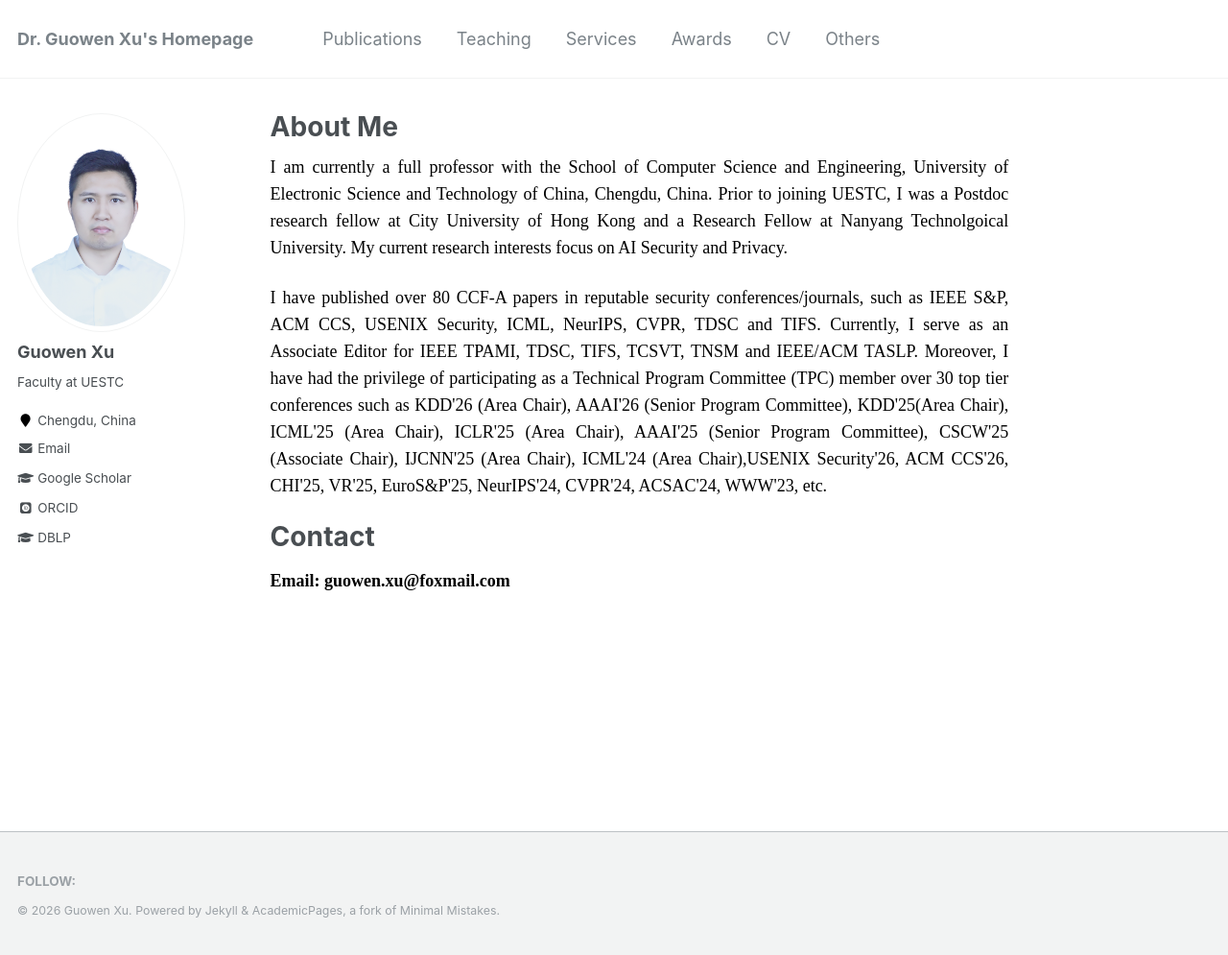
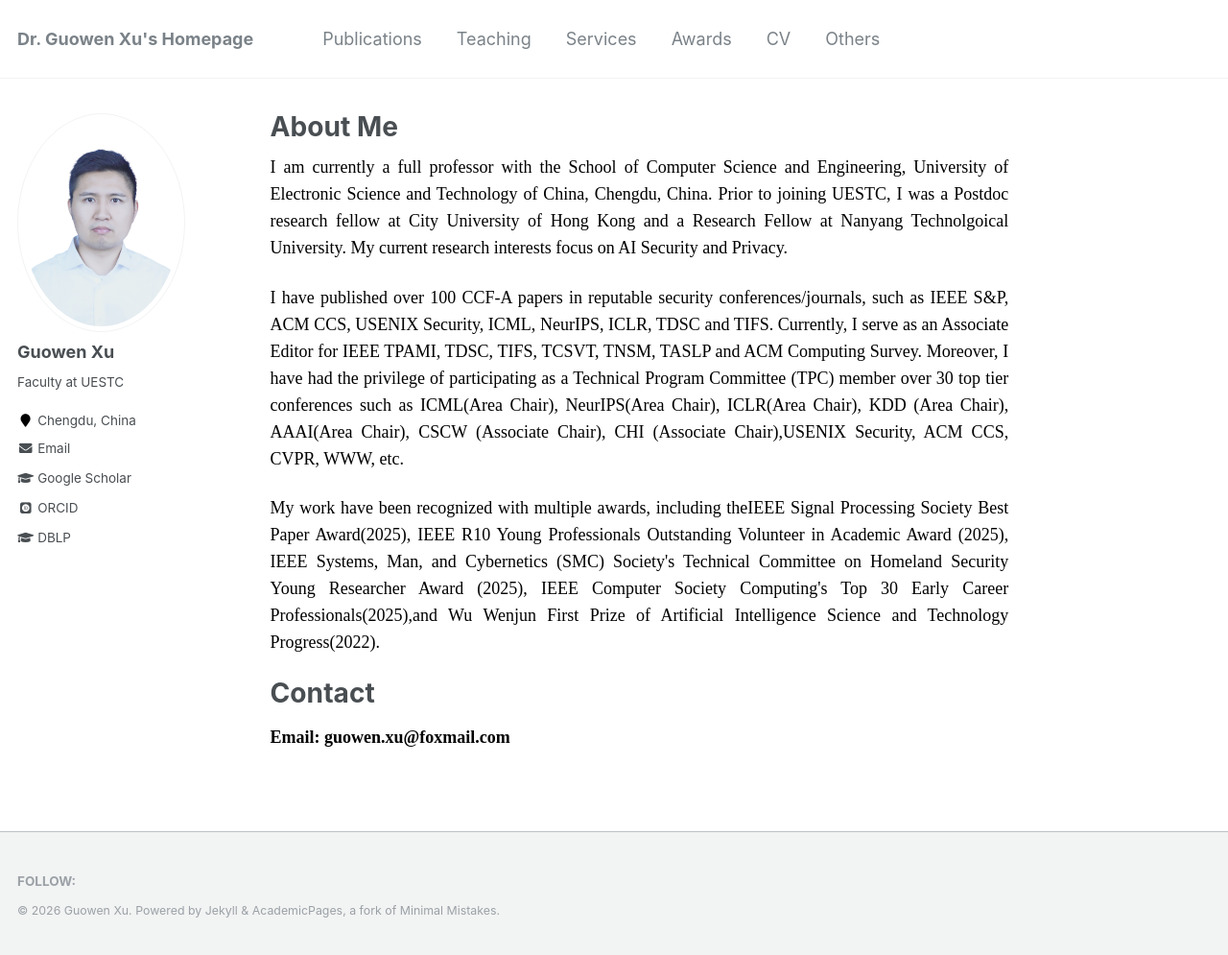
Before and after one commit to Guowen-xu/guowen-xu.github.io, a Jekyll site: the page built from _pages/about.md, in a window 1280 px wide and 995 px high. Shown: the whole window at 96% size. Built offline with Jekyll 4.4.1, drawn with Linux system fonts in a browser that asks for light colours; some web fonts are replaced.

Commit message:
Update about.md

```diff
--- a/_pages/about.md
+++ b/_pages/about.md
@@ -10,7 +10,9 @@ redirect_from:
 
 <p align="justify">  <font face="Times New Roman" color=black size=4> I am currently a full professor with the School of Computer Science and Engineering, University of Electronic Science and Technology of China, Chengdu, China. Prior to joining UESTC, I was a Postdoc research fellow at City University of Hong Kong and a  Research  Fellow at Nanyang Technolgoical University. My current research interests focus on  AI Security and Privacy. </font> </p>
 
-<p align="justify"> <font face="Times New Roman" color=black size=4> I have published over 80 CCF-A papers in reputable security conferences/journals, such as IEEE S&P, ACM CCS, USENIX Security, ICML, NeurIPS, CVPR, TDSC and TIFS. Currently, I serve as an Associate Editor for IEEE TPAMI, TDSC, TIFS, TCSVT, TNSM and IEEE/ACM TASLP. Moreover, I have had the privilege of participating as a Technical Program Committee (TPC) member over 30 top tier conferences such as KDD'26 (Area Chair), AAAI'26 (Senior Program Committee), KDD'25(Area Chair), ICML'25 (Area Chair), ICLR'25 (Area Chair), AAAI'25 (Senior Program Committee), CSCW'25 (Associate Chair), IJCNN'25 (Area Chair), ICML'24 (Area Chair),USENIX Security'26, ACM CCS'26, CHI'25, VR'25, EuroS&P'25, NeurIPS'24, CVPR'24, ACSAC'24, WWW'23, etc.</font> </p>
+<p align="justify"> <font face="Times New Roman" color=black size=4> I have published over 100 CCF-A papers in reputable security conferences/journals, such as IEEE S&P, ACM CCS, USENIX Security, ICML, NeurIPS, ICLR, TDSC and TIFS. Currently, I serve as an Associate Editor for IEEE TPAMI, TDSC, TIFS, TCSVT, TNSM, TASLP and ACM Computing Survey. Moreover, I have had the privilege of participating as a Technical Program Committee (TPC) member over 30 top tier conferences such as ICML(Area Chair), NeurIPS(Area Chair), ICLR(Area Chair), KDD (Area Chair), AAAI(Area Chair),  CSCW (Associate Chair), CHI (Associate Chair),USENIX Security, ACM CCS, CVPR,  WWW, etc.</font> </p>
+
+<p align="justify"> <font face="Times New Roman" color=black size=4> My work have been recognized with multiple awards, including theIEEE Signal Processing Society Best Paper Award(2025), IEEE R10 Young Professionals Outstanding Volunteer in Academic Award (2025), IEEE Systems, Man, and Cybernetics (SMC) Society's Technical Committee on Homeland Security Young Researcher Award (2025), IEEE Computer Society Computing's Top 30 Early Career Professionals(2025),and Wu Wenjun First Prize of Artificial Intelligence Science and Technology Progress(2022).</font> </p>
 
 
 
```
